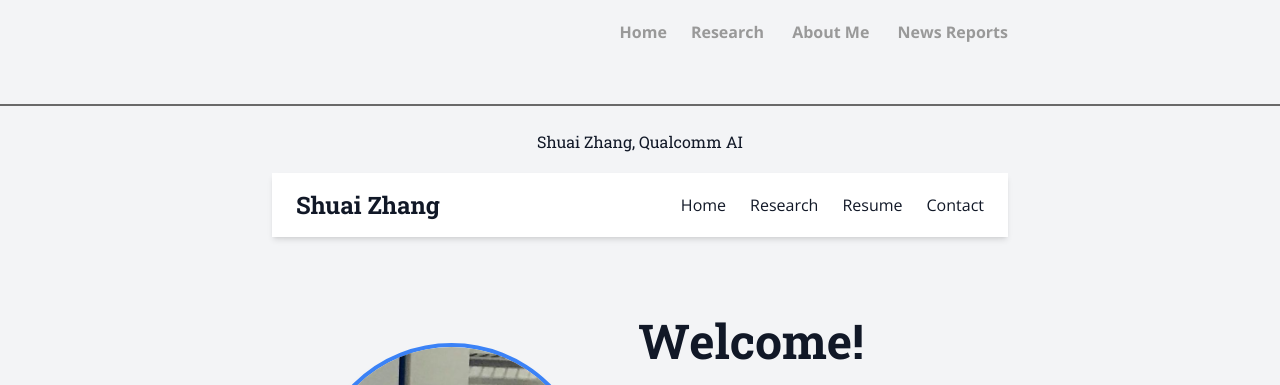
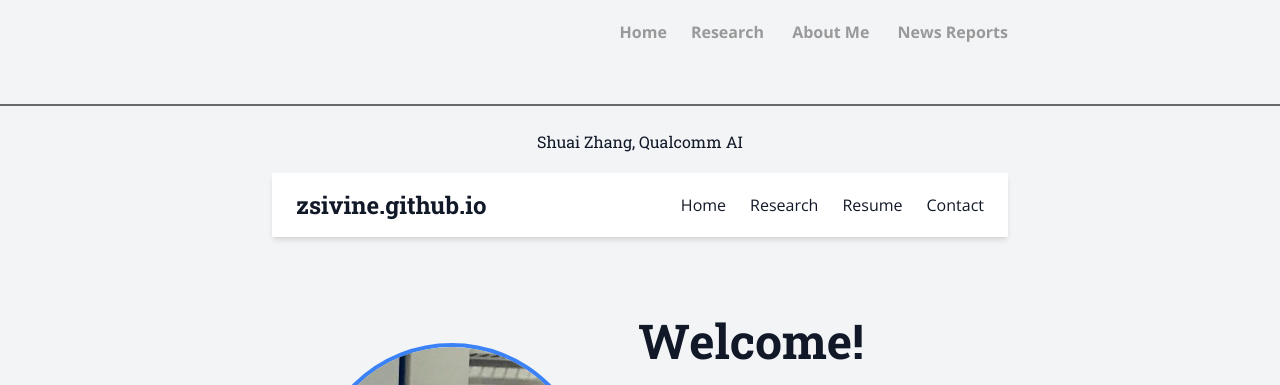
Before and after one commit to zsivine/zsivine.github.io, a Jekyll site: the page built from index.html, in a window 1280 px wide. Shown: the top 385 px of the page. Built offline with Jekyll 4.4.1, drawn with Linux system fonts in a browser that asks for light colours; nearby versions of some CDN libraries; the list of posts is cut into pages by our own code; comment, search, counter and statistics services are not loaded; a style sheet for code colours, icons or effects is not loaded; part of the change alters nothing that is shown.

```diff
--- a/_config.yml
+++ b/_config.yml
@@ -1,11 +1,6 @@
 
 # Site settings
-title: Shuai Zhang
-name: Shuai Zhang
-subtitle: Qualcomm AI Research
 email: zsimath@gmail.com
-description: >
-  senior staff machine learning researcher
 baseurl: ""
 url: "https://zsivine.github.io/"
 github_username:  zsivine
```
